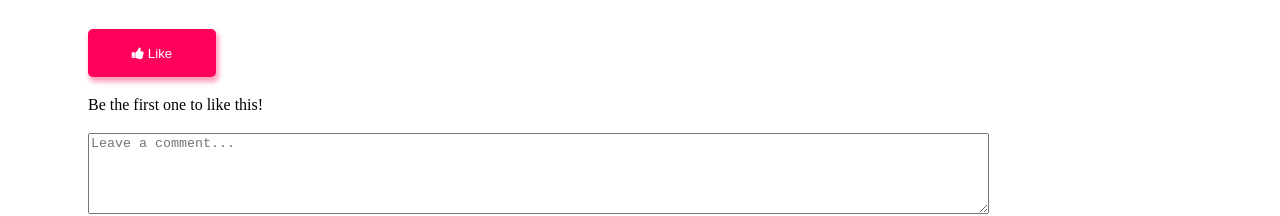
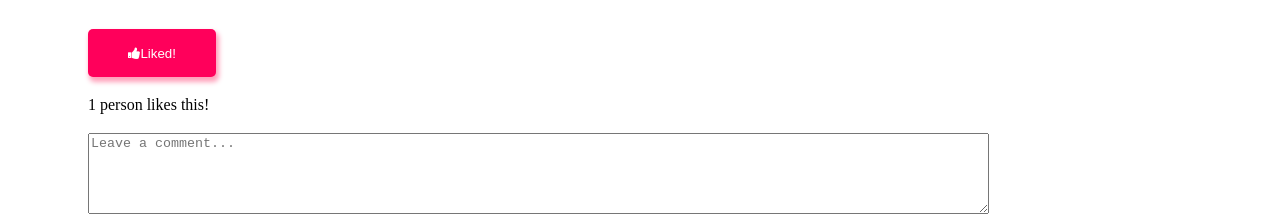
Before and after one commit to vatsal-uppal-1997/blogging-upgrad, a plain HTML site: page html/post.html in a window 1280 px wide. Both pictures are taken after a click on the button "Like". Shown: the part 596-812 px from the top of the page. Drawn offline with nearby package versions, Linux system fonts and the light colour scheme; files that its build step writes are made by us from their sources.

Commit message:
A post can now be liked

```diff
--- a/html/post.html
+++ b/html/post.html
@@ -60,9 +60,9 @@
         </div>
 
         <!-- Insert code for Like button, Comment button, Comment box here-->
-        <button class="btn-like"><i class="fa fa-thumbs-up" aria-hidden="true"></i>
+        <button class="btn-like" onclick="likePost(this, 'likeCounter')"><i class="fa fa-thumbs-up" aria-hidden="true"></i>
              Like</button>
-        <p>Be the first one to like this!</p>
+        <p id="likeCounter">Be the first one to like this!</p>
         <form>
             <textarea rows="5" cols="110" placeholder="Leave a comment..." style="display: block"></textarea>
             <button class="btn-like" style="border-radius: 0">Comment</button>
--- a/js/post.js
+++ b/js/post.js
@@ -65,3 +65,19 @@ function editPost(button, postId, titleId) {
     post.style.display = "none";
     button.innerHTML = 'Save <i class="fa fa-floppy-o" aria-hidden="true"></i>';
 }
+
+/**
+ * Function to add likes to a post
+ * @param {HTMLElement} button the like button - changed to liked by the end of this function
+ * @param {String} counterId id of the like counter
+ */
+function likePost(button, counterId) {
+    const counter = document.getElementById(counterId);
+    let text = counter.innerText;
+    if (isNaN(text[0]))
+        text = "1 person likes this!";
+    else
+        text = ++text.split(" ")[0] + " person likes this!";
+    counter.innerText = text;
+    button.innerHTML = '<i class="fa fa-thumbs-up" aria-hidden="true"></i>Liked!';
+}
```
